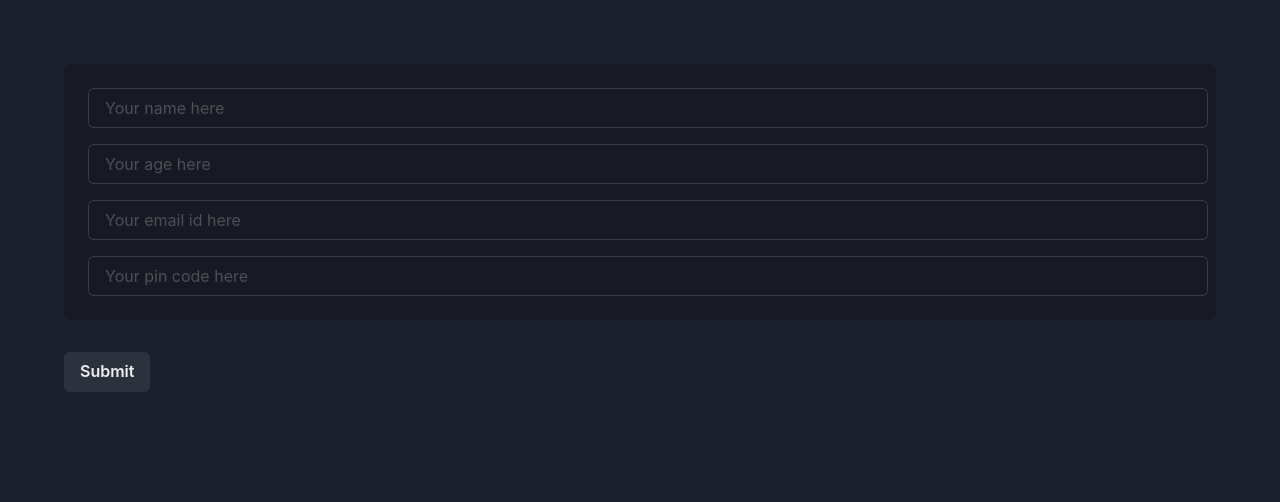
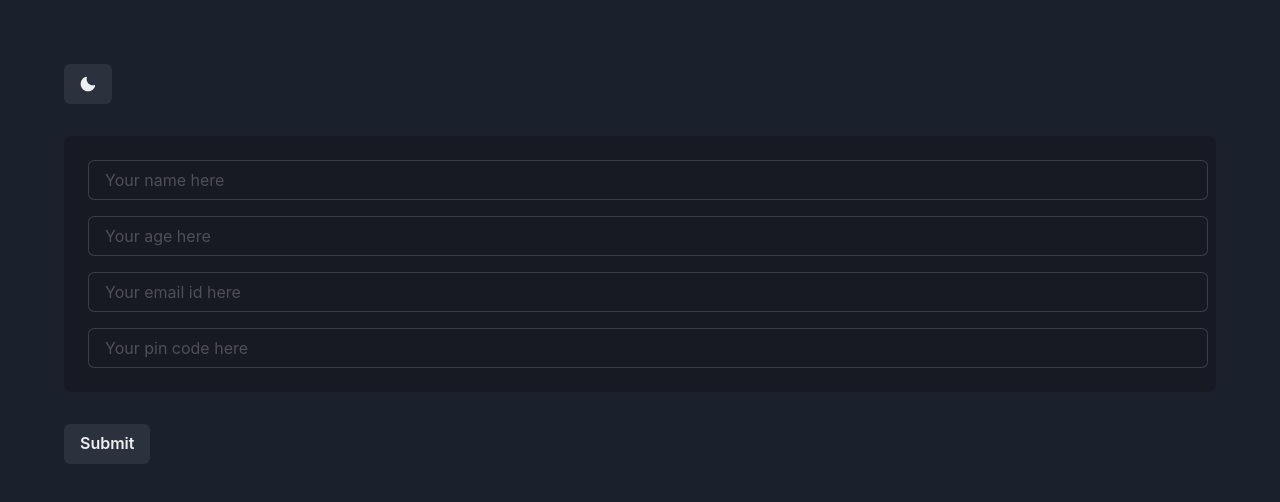
Before and after one commit to AnishDe12020/Vaccine-Checker-Frontend, a Next.js app: page / in a window 1280 px wide. Shown: the top 502 px of the page. Built offline with nearby package versions, Linux system fonts and the light colour scheme; no server answers.

Commit message:
Added a button to toggle color mode

```diff
--- a/package.json
+++ b/package.json
@@ -9,6 +9,7 @@
     "lint": "next lint"
   },
   "dependencies": {
+    "@chakra-ui/icons": "^1.0.15",
     "@chakra-ui/react": "^1.6.6",
     "@emotion/react": "^11",
     "@emotion/styled": "^11",
--- a/pages/index.js
+++ b/pages/index.js
@@ -6,12 +6,15 @@ import {
   Flex,
   Box,
   useToast,
+  useColorMode,
   useColorModeValue,
 } from "@chakra-ui/react"
+import { SunIcon, MoonIcon } from "@chakra-ui/icons"
 import { submitData } from "@/utils/db"
 
 export default function Home() {
   const toast = useToast()
+  const { colorMode, toggleColorMode } = useColorMode()
   const FormBg = useColorModeValue("gray.100", "gray.900")
   return (
     <div>
@@ -89,6 +92,9 @@ export default function Home() {
       >
         {({ values, handleChange, handleBlur, isSubmitting }) => (
           <Box m={8} p={4} borderRadius={8}>
+            <Button m={4} onClick={toggleColorMode}>
+              {colorMode === "light" ? <SunIcon /> : <MoonIcon />}
+            </Button>
             <Form>
               <Flex
                 m={4}
```
Also changed, not shown: 1 other file (tests, documents, lock files or other folders).
